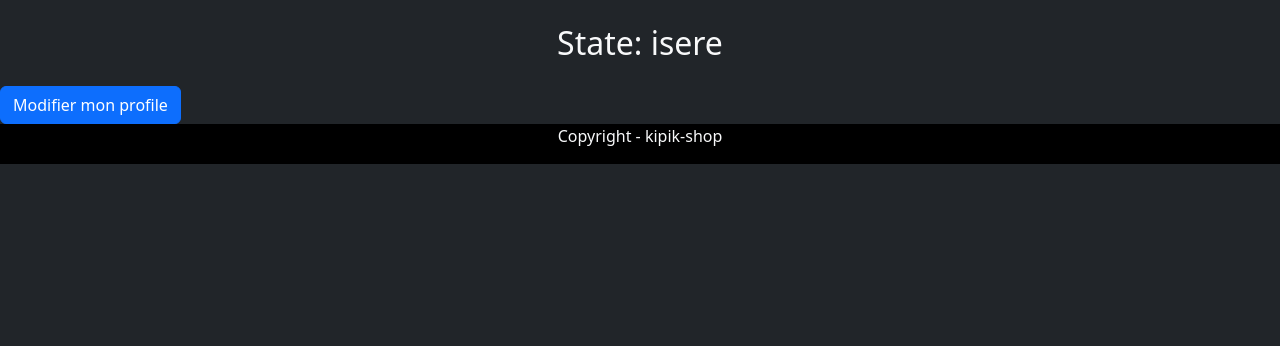
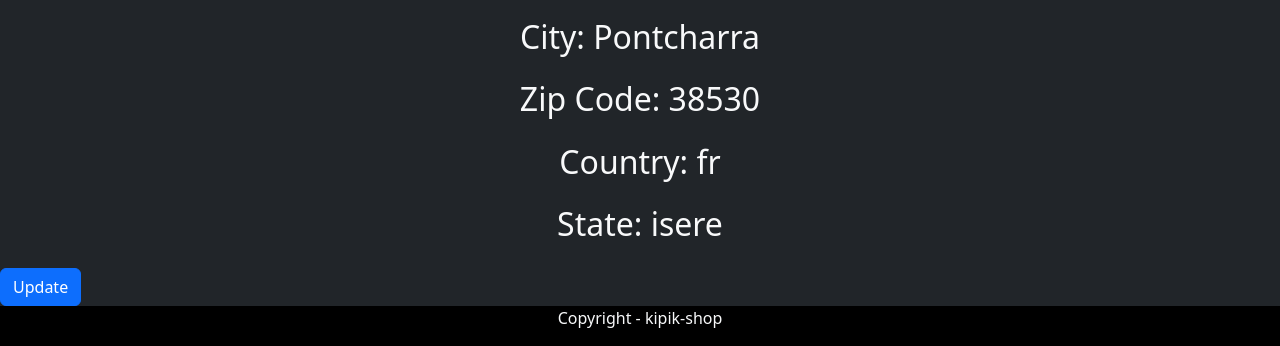
Before and after one commit to Antho-Webdesign/ecommerce2022, a Django app: page /profile in a window 1280 px wide. Shown: the part 866-1212 px from the top of the page. Before the commit the page ends 1030 px from the top, so only its background shows below. Run offline with Django 3.2, Linux system fonts and the light colour scheme; a user stored in the database is signed in; data comes from the database, SQL or seed files in the repository; some libraries are stand-ins or nearby versions.

Commit message:
prog ok + del cart + product

```diff
--- a/accounts/templates/accounts/profile.html
+++ b/accounts/templates/accounts/profile.html
@@ -40,6 +40,6 @@
         </div>
     </div>
     {% endif %}
-    <a href="{% url 'edit_profile' %}" class="btn btn-primary">Modifier mon profile</a>
+    <a href="{% url 'edit-profile' %}" class="btn btn-primary">Update</a>
 
 {% endblock %}
--- a/accounts/views.py
+++ b/accounts/views.py
@@ -1,5 +1,5 @@
 from django.contrib.auth import get_user_model, logout, login, authenticate
-from django.shortcuts import render, redirect
+from django.shortcuts import render, redirect, get_object_or_404
 
 from accounts.models import Profile
 
@@ -40,7 +40,8 @@ def logout_user(request):
 
 def profile(request):
     user = request.user
-    return render(request, 'accounts/profile.html', {'user': user})
+    profile = get_object_or_404(Profile, user=user)
+    return render(request, 'accounts/profile.html', {'profile': profile})
 
 
 def edit_profile(request):
--- a/static/css/style.css
+++ b/static/css/style.css
@@ -1,5 +1,3 @@
-
-/* Élément | http://127.0.0.1:8000/ */
 
 .navbar {
   background: black !important;
```
